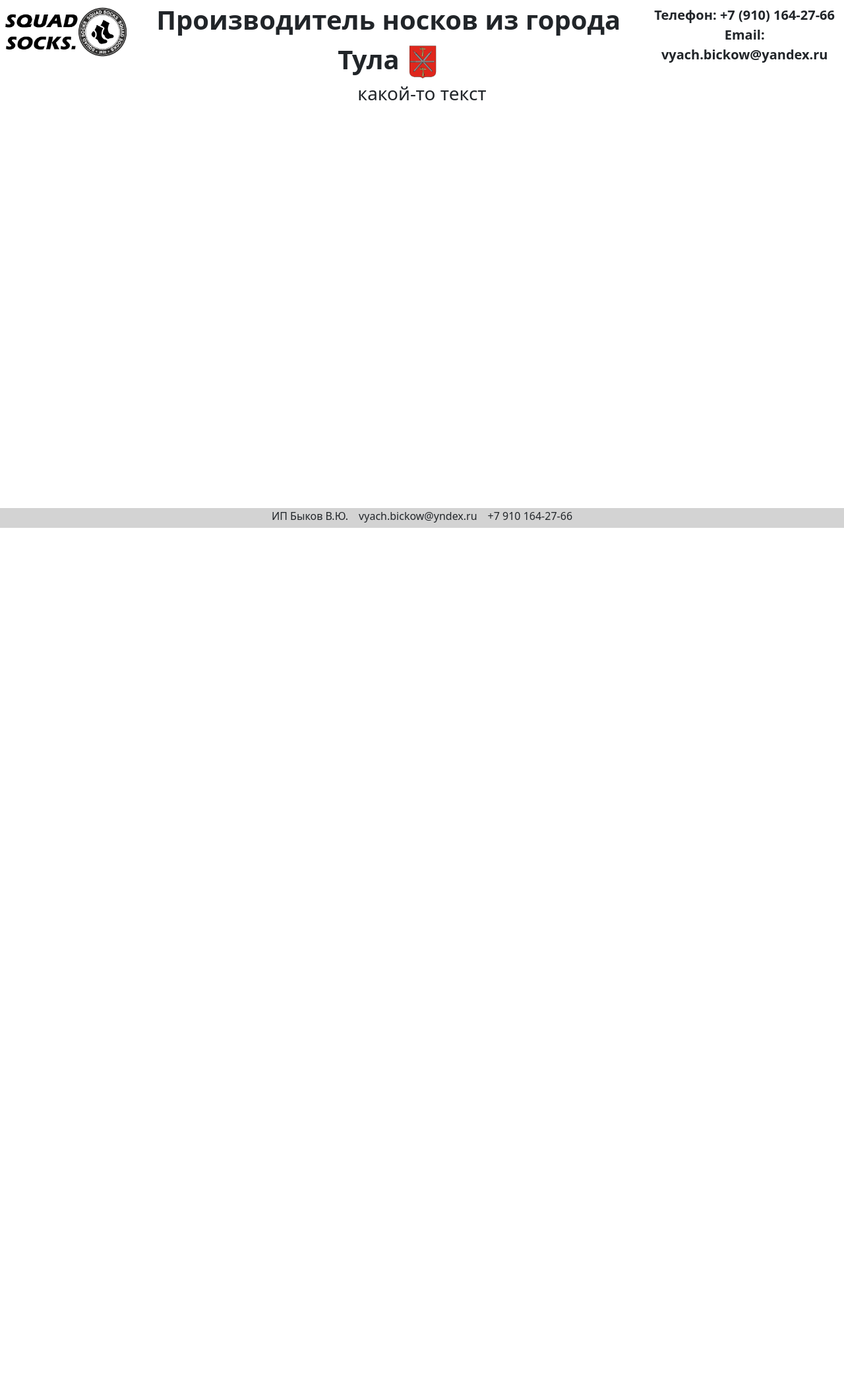
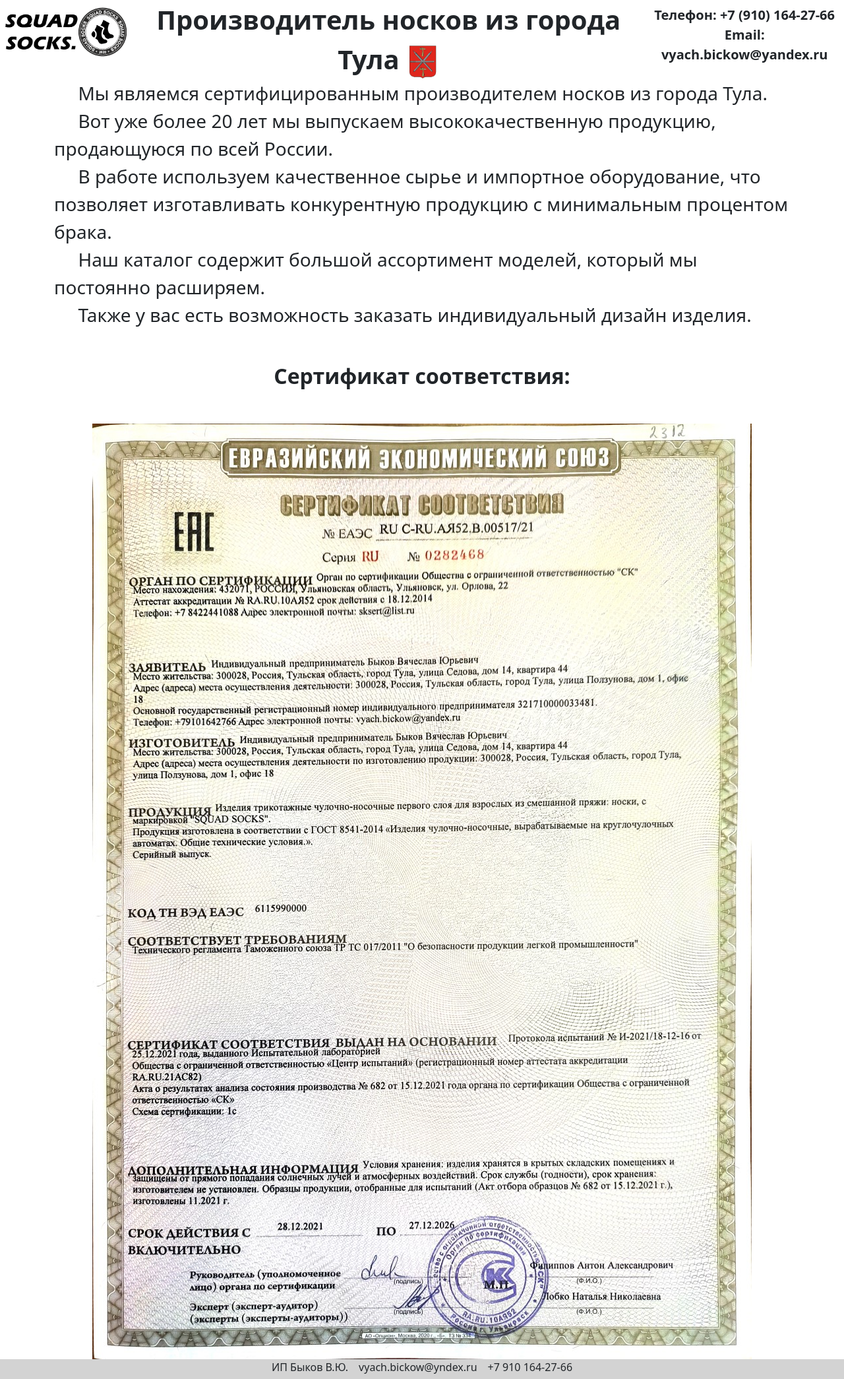
Before and after one commit to mike-sazonov/socks_project, a Django app: page /about/ in a window 1280 px wide. Shown: the whole page at 66% size. Before the commit the page ends 800 px from the top, so only its background shows below. Run offline with Django 5.2, Linux system fonts and the light colour scheme; parts of the project's set-up code (start-up, migrations or seed data) failed here and were passed over; some libraries are stand-ins or nearby versions.

Commit message:
about.html contacts.html

```diff
--- a/socks_page/templates/socks_page/about.html
+++ b/socks_page/templates/socks_page/about.html
@@ -6,8 +6,18 @@
 
 {% block content %}
 <div class="container">
-    <div class="fs-3 text-center">
-        какой-то текст
+    <div class="fs-3">
+        &nbsp;&nbsp;&nbsp;&nbsp;&nbsp;Мы являемся сертифицированным производителем носков из города Тула.<br>
+        &nbsp;&nbsp;&nbsp;&nbsp;&nbsp;Вот уже более 20 лет мы выпускаем высококачественную продукцию, продающуюся по всей России.<br>
+        &nbsp;&nbsp;&nbsp;&nbsp;&nbsp;В работе используем качественное сырье и импортное оборудование, что позволяет изготавливать конкурентную продукцию с минимальным процентом брака.<br>
+        &nbsp;&nbsp;&nbsp;&nbsp;&nbsp;Наш каталог содержит большой ассортимент моделей, который мы постоянно расширяем.<br>
+        &nbsp;&nbsp;&nbsp;&nbsp;&nbsp;Также у вас есть возможность заказать индивидуальный дизайн изделия.<br>
+    </div>
+    <br><br>
+    <div class="fs-2 text-center fw-bold">
+        Сертификат соответствия:
+        <br><br>
+        <img src="/static/images/cert.jpg" class="img-fluid">
     </div>
 </div>
 {% endblock %}
--- a/socks_page/templates/socks_page/contacts.html
+++ b/socks_page/templates/socks_page/contacts.html
@@ -7,11 +7,11 @@
 {% block content %}
 <div class="container">
     <div class="fs-3 text-center">
-        Телефон: +7 (910) 164-27-66
+        <b>Телефон:</b> +7 (910) 164-27-66, 8(4872)35-13-97
         <br>
-        Email: vyach.bickow@yandex.ru
+        <b>Email:</b> vyach.bickow@yandex.ru
         <br>
-        Адрес: Тульская обл., г. Тула, ул. Ползунова, д. 1
+        <b>Адрес:</b> Тульская обл., г. Тула, ул. Ползунова, д. 1
     </div>
     <div class="d-flex justify-content-center p-4">
         <div style="position:relative;overflow:hidden;">
```
Also changed, not shown: static/images/cert.jpg (added).
